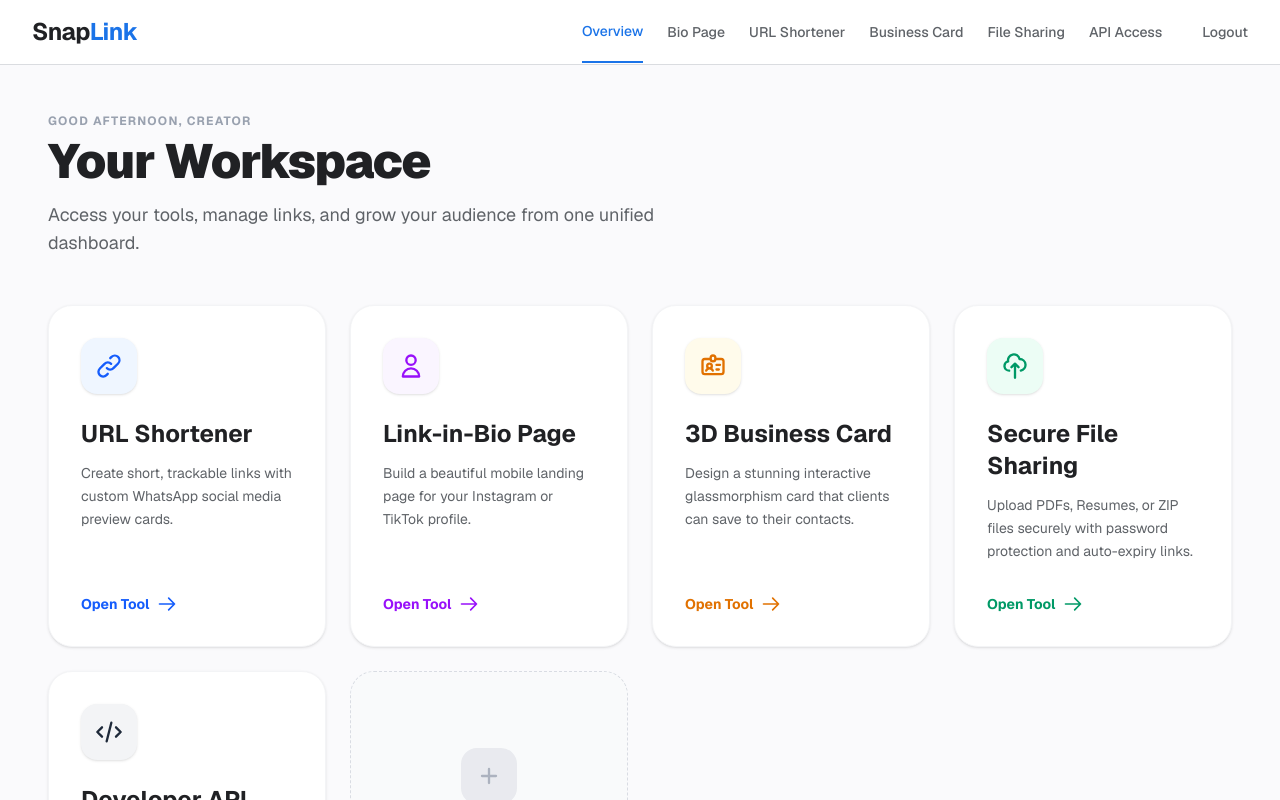
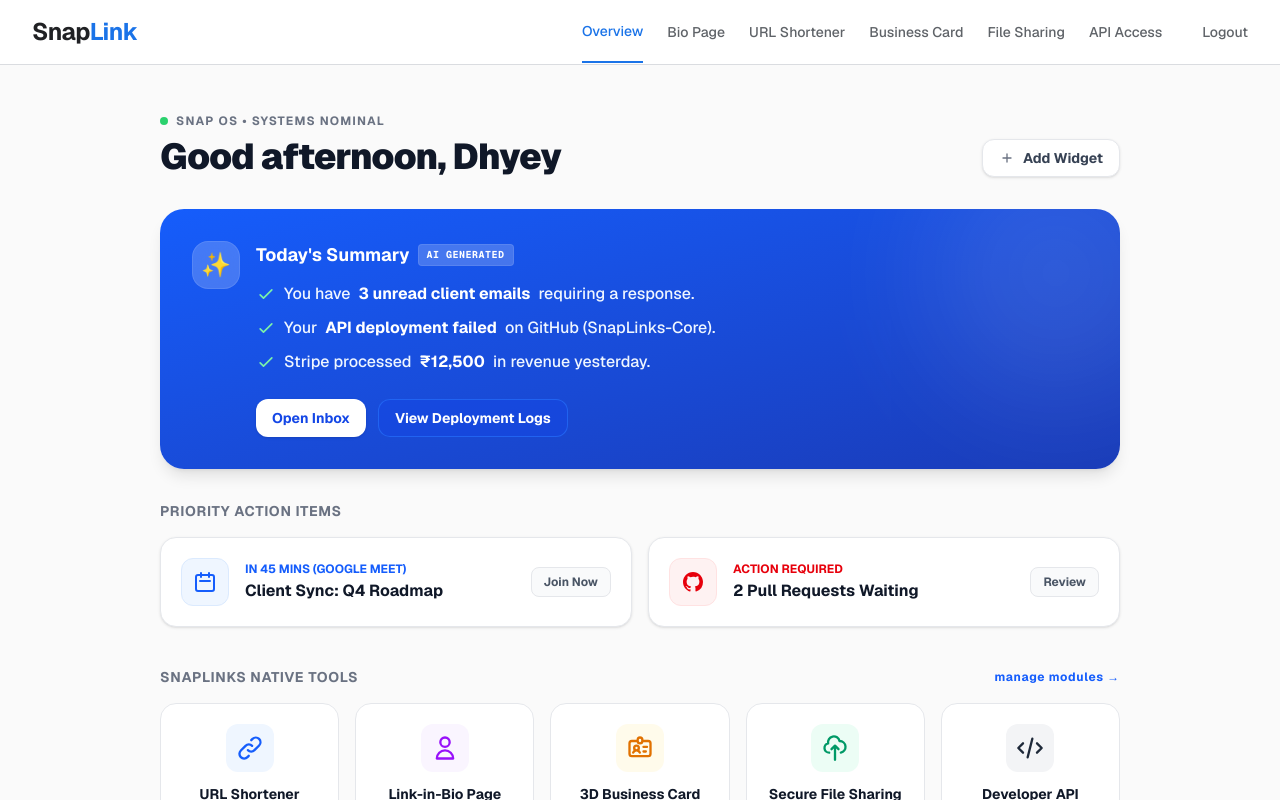
Before and after one commit to dhyey0904/snaplink, a Next.js app in the folder frontend/: page /dashboard in a window 1280 px wide. Shown: the top 800 px of the page. Built offline with nearby package versions, Linux system fonts and the light colour scheme.

Commit message:
Feature: Refactor dashboard into Snap OS Command Center MVP

```diff
--- a/frontend/src/app/dashboard/page.tsx
+++ b/frontend/src/app/dashboard/page.tsx
@@ -74,50 +74,126 @@ export default function Dashboard() {
   }, []);
 
   return (
-    <div className="min-h-screen flex flex-col bg-[#fafafc] font-sans">
+    <div className="min-h-screen flex flex-col bg-[#FAFAFA] font-sans selection:bg-blue-100">
       <Navbar />
 
+      <main className="flex-1 max-w-5xl mx-auto px-4 sm:px-8 w-full py-8 lg:py-12 relative z-20 mb-20">
 
+        {/* Header section */}
+        <div className="mb-8 flex flex-col md:flex-row md:items-end justify-between gap-4">
+          <div>
+            <div className="flex items-center gap-2 mb-2">
+              <span className="w-2 h-2 rounded-full bg-green-500 animate-pulse"></span>
+              <h2 className="text-xs font-bold tracking-widest uppercase text-gray-500">Snap OS • Systems Nominal</h2>
+            </div>
+            <h1 className="text-3xl md:text-4xl font-black text-gray-900 tracking-tight flex items-center gap-3">
+              {greeting}, Dhyey
+            </h1>
+          </div>
+          <div className="flex gap-2">
+            <button className="bg-white border border-gray-200 text-gray-700 px-4 py-2 rounded-xl text-sm font-bold shadow-sm hover:bg-gray-50 flex items-center gap-2 transition-colors">
+              <svg className="w-4 h-4 text-gray-500" fill="none" stroke="currentColor" viewBox="0 0 24 24"><path strokeLinecap="round" strokeLinejoin="round" strokeWidth="2" d="M12 6v6m0 0v6m0-6h6m-6 0H6"></path></svg>
+              Add Widget
+            </button>
+          </div>
+        </div>
 
-      <main className="flex-1 max-w-7xl mx-auto px-6 sm:px-12 w-full py-8 lg:py-12 relative z-20 mb-20">
-        <div className="mb-12">
-          <h2 className="text-xs font-bold tracking-widest uppercase text-gray-400 mb-2">{greeting}, Creator</h2>
-          <h1 className="text-4xl md:text-5xl font-black text-[#202124] tracking-tight">Your Workspace</h1>
-          <p className="text-[#5f6368] text-lg mt-4 max-w-2xl">
-            Access your tools, manage links, and grow your audience from one unified dashboard.
-          </p>
+        {/* AI Summary Card (Option 5) */}
+        <div className="bg-gradient-to-br from-blue-600 to-blue-800 rounded-3xl p-6 sm:p-8 shadow-lg text-white mb-8 relative overflow-hidden group">
+          <div className="absolute top-0 right-0 -mr-16 -mt-16 w-64 h-64 bg-white opacity-10 rounded-full blur-3xl group-hover:opacity-20 transition-opacity duration-700"></div>
+
+          <div className="flex items-start gap-4 relative z-10">
+            <div className="w-12 h-12 bg-white/20 backdrop-blur-md rounded-2xl flex items-center justify-center shrink-0 border border-white/10">
+              <span className="text-2xl">✨</span>
+            </div>
+            <div>
+              <h3 className="text-lg font-bold mb-3 flex items-center gap-2">
+                Today's Summary
+                <span className="bg-white/20 px-2 py-0.5 rounded text-[10px] uppercase tracking-wider font-mono border border-white/10">AI Generated</span>
+              </h3>
+              <ul className="space-y-2 text-sm sm:text-base text-blue-50 font-medium leading-relaxed">
+                <li className="flex items-center gap-2">
+                  <svg className="w-5 h-5 text-green-300" fill="none" stroke="currentColor" viewBox="0 0 24 24"><path strokeLinecap="round" strokeLinejoin="round" strokeWidth="2" d="M5 13l4 4L19 7"></path></svg>
+                  You have <strong className="text-white">3 unread client emails</strong> requiring a response.
+                </li>
+                <li className="flex items-center gap-2">
+                  <svg className="w-5 h-5 text-green-300" fill="none" stroke="currentColor" viewBox="0 0 24 24"><path strokeLinecap="round" strokeLinejoin="round" strokeWidth="2" d="M5 13l4 4L19 7"></path></svg>
+                  Your <strong className="text-white">API deployment failed</strong> on GitHub (SnapLinks-Core).
+                </li>
+                <li className="flex items-center gap-2">
+                  <svg className="w-5 h-5 text-green-300" fill="none" stroke="currentColor" viewBox="0 0 24 24"><path strokeLinecap="round" strokeLinejoin="round" strokeWidth="2" d="M5 13l4 4L19 7"></path></svg>
+                  Stripe processed <strong className="text-white">₹12,500</strong> in revenue yesterday.
+                </li>
+              </ul>
+
+              <div className="mt-6 flex flex-wrap gap-3">
+                <button className="bg-white text-blue-700 px-4 py-2 rounded-xl text-sm font-bold shadow-sm hover:shadow-md transition-all">
+                  Open Inbox
+                </button>
+                <button className="bg-blue-700/50 hover:bg-blue-700 text-white border border-blue-500/50 px-4 py-2 rounded-xl text-sm font-bold transition-colors">
+                  View Deployment Logs
+                </button>
+              </div>
+            </div>
+          </div>
         </div>
-        <div className="grid grid-cols-1 sm:grid-cols-2 lg:grid-cols-3 xl:grid-cols-4 gap-6">
+
+        {/* Priority Feed */}
+        <h3 className="text-sm font-bold text-gray-500 uppercase tracking-wider mb-4">Priority Action Items</h3>
+
+        <div className="grid grid-cols-1 md:grid-cols-2 gap-4 mb-10">
+
+          {/* Calendar Widget */}
+          <div className="bg-white rounded-2xl p-5 border border-gray-200 shadow-sm hover:border-gray-300 transition-colors flex items-center justify-between group cursor-pointer">
+            <div className="flex items-center gap-4">
+              <div className="w-12 h-12 bg-blue-50 rounded-xl flex items-center justify-center text-blue-600 border border-blue-100">
+                <svg className="w-6 h-6" fill="none" stroke="currentColor" viewBox="0 0 24 24"><path strokeLinecap="round" strokeLinejoin="round" strokeWidth="2" d="M8 7V3m8 4V3m-9 8h10M5 21h14a2 2 0 002-2V7a2 2 0 00-2-2H5a2 2 0 00-2 2v12a2 2 0 002 2z"></path></svg>
+              </div>
+              <div>
+                <p className="text-xs font-bold text-blue-600 mb-0.5">IN 45 MINS (GOOGLE MEET)</p>
+                <h4 className="text-gray-900 font-bold text-base">Client Sync: Q4 Roadmap</h4>
+              </div>
+            </div>
+            <button className="bg-gray-50 hover:bg-gray-100 text-gray-600 px-3 py-1.5 rounded-lg text-xs font-bold border border-gray-200 group-hover:bg-blue-600 group-hover:text-white group-hover:border-blue-600 transition-colors">
+              Join Now
+            </button>
+          </div>
+
+          {/* GitHub Widget */}
+          <div className="bg-white rounded-2xl p-5 border border-gray-200 shadow-sm hover:border-gray-300 transition-colors flex items-center justify-between group cursor-pointer">
+            <div className="flex items-center gap-4">
+              <div className="w-12 h-12 bg-red-50 rounded-xl flex items-center justify-center text-red-600 border border-red-100">
+                <svg className="w-6 h-6" fill="currentColor" viewBox="0 0 24 24"><path fillRule="evenodd" d="M12 2C6.477 2 2 6.484 2 12.017c0 4.425 2.865 8.18 6.839 9.504.5.092.682-.217.682-.483 0-.237-.008-.868-.013-1.703-2.782.605-3.369-1.343-3.369-1.343-.454-1.158-1.11-1.466-1.11-1.466-.908-.62.069-.608.069-.608 1.003.07 1.531 1.032 1.531 1.032.892 1.53 2.341 1.088 2.91.832.092-.647.35-1.088.636-1.338-2.22-.253-4.555-1.113-4.555-4.951 0-1.093.39-1.988 1.029-2.688-.103-.253-.446-1.272.098-2.65 0 0 .84-.27 2.75 1.026A9.564 9.564 0 0112 6.844c.85.004 1.705.115 2.504.337 1.909-1.296 2.747-1.027 2.747-1.027.546 1.379.202 2.398.1 2.651.64.7 1.028 1.595 1.028 2.688 0 3.848-2.339 4.695-4.566 4.943.359.309.678.92.678 1.855 0 1.338-.012 2.419-.012 2.747 0 .268.18.58.688.482A10.019 10.019 0 0022 12.017C22 6.484 17.522 2 12 2z" clipRule="evenodd"></path></svg>
+              </div>
+              <div>
+                <p className="text-xs font-bold text-red-600 mb-0.5">ACTION REQUIRED</p>
+                <h4 className="text-gray-900 font-bold text-base">2 Pull Requests Waiting</h4>
+              </div>
+            </div>
+            <button className="bg-gray-50 hover:bg-gray-100 text-gray-600 px-3 py-1.5 rounded-lg text-xs font-bold border border-gray-200 transition-colors">
+              Review
+            </button>
+          </div>
+
+        </div>
+
+        {/* SnapLinks Native Tools Carousel */}
+        <h3 className="text-sm font-bold text-gray-500 uppercase tracking-wider mb-4 flex items-center justify-between">
+          SnapLinks Native Tools
+          <Link href="/dashboard/settings" className="text-blue-600 text-xs lowercase hover:underline">manage modules &rarr;</Link>
+        </h3>
+
+        <div className="grid grid-cols-2 sm:grid-cols-3 lg:grid-cols-5 gap-4">
           {APPS.map((app, index) => (
-            <Link key={index} href={app.href} className="group block bg-white rounded-3xl p-8 shadow-sm border border-gray-100 hover:shadow-lg hover:-translate-y-1 hover:border-[#1a73e8] transition-all duration-300 relative overflow-hidden">
-
-
-
-              <div className="flex flex-col h-full justify-between relative z-10">
-                <div>
-                  <div className={`w-14 h-14 rounded-2xl ${app.lightBg} ${app.textColor} flex items-center justify-center mb-6 shadow-sm`}>
-                    {app.icon}
-                  </div>
-                  <h3 className="text-2xl font-bold text-[#202124] mb-3">{app.name}</h3>
-                  <p className="text-sm text-[#5f6368] leading-relaxed mb-8 min-h-[3rem]">{app.description}</p>
-                </div>
-
-                <div className={`text-sm font-bold ${app.textColor} flex items-center group-hover:translate-x-2 transition-transform duration-300`}>
-                  Open Tool <svg className="w-5 h-5 ml-2" fill="none" stroke="currentColor" viewBox="0 0 24 24"><path strokeLinecap="round" strokeLinejoin="round" strokeWidth="2" d="M14 5l7 7m0 0l-7 7m7-7H3"></path></svg>
-                </div>
+            <Link key={index} href={app.href} className="group block bg-white rounded-2xl p-5 border border-gray-200 hover:border-blue-500 hover:shadow-md transition-all text-center">
+              <div className={`w-12 h-12 mx-auto rounded-xl ${app.lightBg} ${app.textColor} flex items-center justify-center mb-3 group-hover:scale-110 transition-transform`}>
+                {app.icon}
               </div>
+              <h4 className="font-bold text-gray-900 text-sm">{app.name}</h4>
             </Link>
           ))}
+        </div>
 
-          {/* Add a "Coming Soon" card to demonstrate scalability */}
-          <div className="group block bg-gray-50 rounded-3xl p-8 border border-dashed border-gray-300 flex flex-col items-center justify-center text-center opacity-80 hover:bg-gray-100 transition-colors cursor-default">
-            <div className="w-14 h-14 rounded-2xl bg-gray-200 text-gray-400 flex items-center justify-center mb-4">
-              <svg className="w-7 h-7" fill="none" stroke="currentColor" viewBox="0 0 24 24"><path strokeLinecap="round" strokeLinejoin="round" strokeWidth="2" d="M12 6v6m0 0v6m0-6h6m-6 0H6"></path></svg>
-            </div>
-            <h3 className="text-lg font-bold text-gray-500 mb-2">More coming soon</h3>
-            <p className="text-xs text-gray-400 max-w-[150px]">We are constantly adding new tools to your workspace.</p>
-          </div>
-        </div>
       </main>
 
       <Footer />
```
